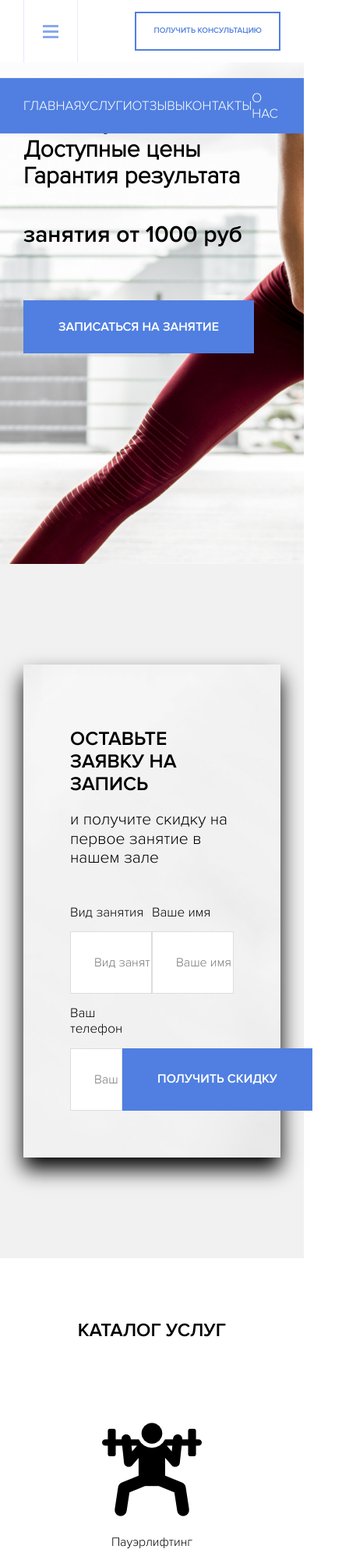
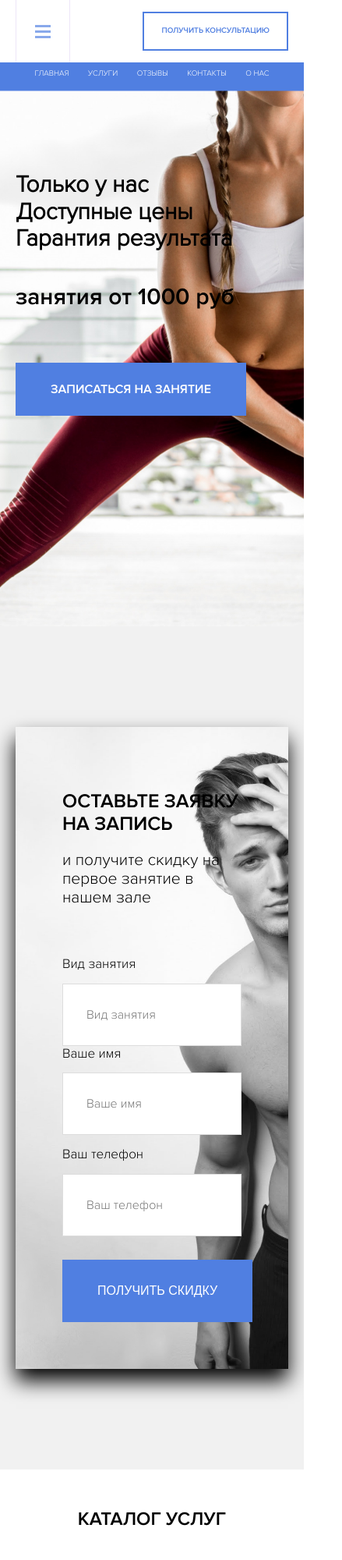
Before and after one commit to sougo13/landing_page, a plain HTML site: page index.html in a window 390 px wide. Shown: the top 2000 px of the page at 78% size, 439 px wide, since content can reach past the window. Drawn offline with Linux system fonts and the light colour scheme; a script that the page names is missing.

Commit message:
адаптив

```diff
--- a/sass/_grid.sass
+++ b/sass/_grid.sass
@@ -12,4 +12,4 @@
 @media (max-width: 768px)
   .container
     max-width: 100%
-    padding: 0 30px
+    padding: 0 20px
--- a/sass/blocks/_contacts.sass
+++ b/sass/blocks/_contacts.sass
@@ -16,3 +16,12 @@
     color: $text-color
   &_address
     font-style: normal
+@media(max-width: 430px)
+  .section
+    &_title
+      margin-bottom: 50px
+  .contacts
+    &-block
+      &_item
+        width: 100%
+        margin-bottom: 10px
--- a/sass/blocks/_footer.sass
+++ b/sass/blocks/_footer.sass
@@ -40,3 +40,14 @@
       filter: brightness(0) invert(1)
     &_link
       margin-left: 15px
+  &_social
+    display: flex
+  &_pay-info
+    display: flex
+
+@media (max-width: 540px)
+  .footer
+    &-block
+      display: flex
+      flex-direction: column
+      align-items: center
--- a/sass/blocks/_hero.sass
+++ b/sass/blocks/_hero.sass
@@ -3,7 +3,7 @@
   background-size: cover
   padding-top: 120px
   padding-bottom: 270px
-
+  margin-top: 80px
   &_title
     font-size: 30px
     margin-bottom: 40px
@@ -15,3 +15,7 @@
   &_link
     text-decoration: none
     color: #ffffff
+@media ( max-width:  991px)
+  .hero
+    background-size: cover
+    background-position: top left 60%
--- a/sass/blocks/_navbar.sass
+++ b/sass/blocks/_navbar.sass
@@ -81,6 +81,18 @@
   .navbar
     &_mobile, &_landline
       display: none
+
 @media (max-width: 576px)
   .logo
     display: none
+  .menu
+    &_nav
+      justify-content: space-evenly
+    &_link
+      font-size: 14px
+@media (max-width: 576px)
+  .menu
+    &_nav
+      justify-content: space-evenly
+    &_link
+      font-size: 10px
--- a/sass/blocks/_offer.sass
+++ b/sass/blocks/_offer.sass
@@ -16,6 +16,8 @@
     font-size: 21px
     margin-bottom: 48px
 .form
+  display: flex
+  flex-direction: column
   &_button
     height: 80px
     align-self: center
@@ -24,6 +26,7 @@
     margin-top: 15px
     display: flex
     align-items: flex-end
+    flex-wrap: wrap
   &_label
     display: block
     font-size: 17px
@@ -35,3 +38,17 @@
     border-right-width: 0px
     &:last-child
       border-right-width: 1px
+@media (max-width: 768px)
+  .form
+    &_group
+      flex-basis: 100%
+    &_button
+      margin-top: 30px
+      width: 50%px
+      font: small-caption
+    &_input
+      width: 50%px
+  .offer
+    &-block
+      background-size: cover
+      background-position: top left 70%
--- a/sass/blocks/_reviews.sass
+++ b/sass/blocks/_reviews.sass
@@ -31,3 +31,15 @@
       border: 2px solid #6a99e9
       border-radius: 60%
       margin: 30px auto 10px auto
+@media(max-width: 768px)
+  .section
+    padding: 30px
+    &_title
+      margin-bottom: 30px
+  .reviews
+    &-slider
+      display: flex
+      flex-direction: column
+      align-items: center
+      &_item
+        margin-bottom: 20px
```
Also changed, not shown: index.html (+0 -1 lines), css/style.css, 1 other file.
